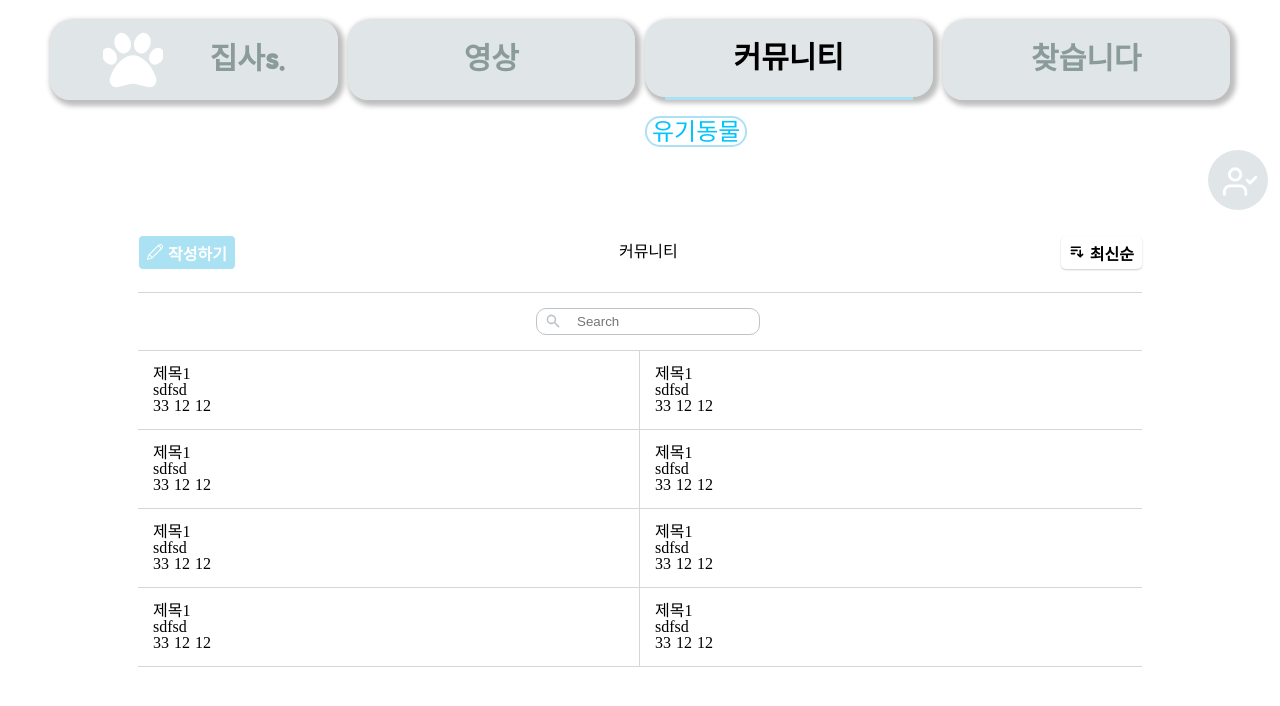
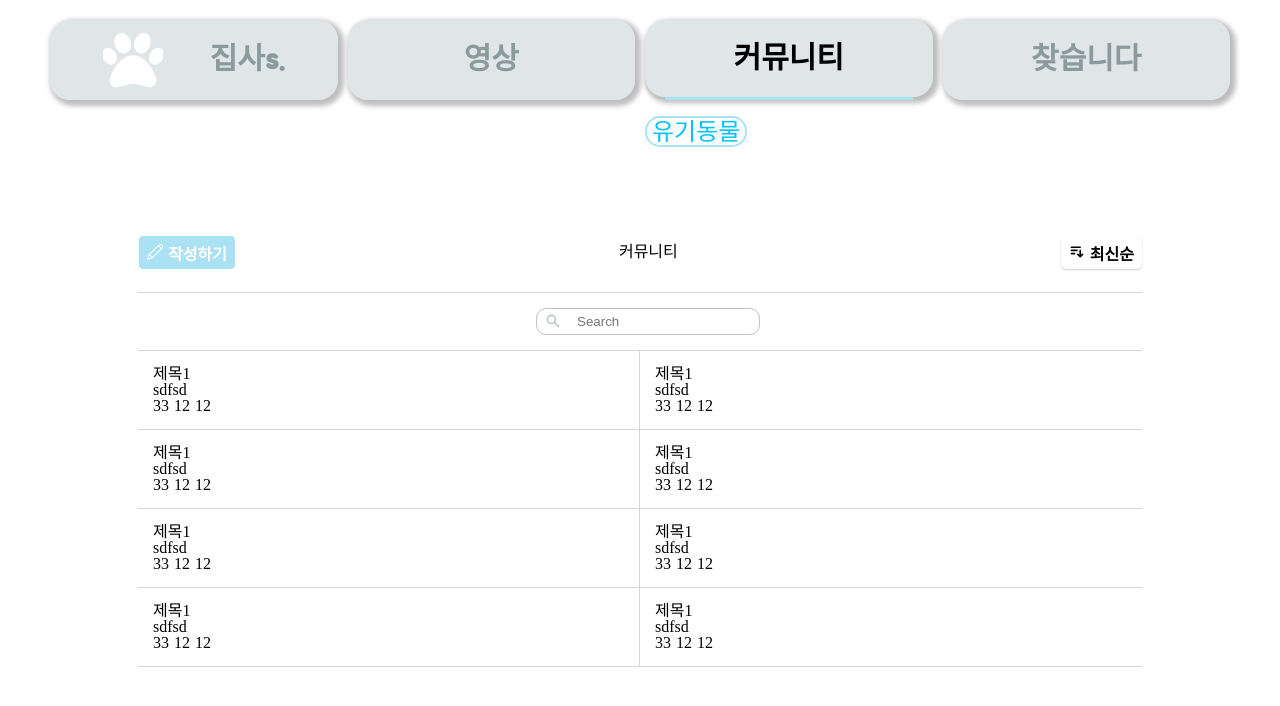
Before and after one commit to kangilbin/CompanionFront, a Next.js app: page /community in a window 1280 px wide. Shown: the top 706 px of the page. Built offline with nearby package versions, Linux system fonts and the light colour scheme; a web font is replaced by a local one.

Commit message:
내정보 숨김

```diff
--- a/components/NavBar.tsx
+++ b/components/NavBar.tsx
@@ -197,7 +197,7 @@ export default function NavBar() {
         </Link>
       </SubTab>
 
-      <Nav
+      {/* <Nav
         initial={false}
         variants={sidebar1}
         animate={isOpen ? "open" : "closed"}
@@ -207,7 +207,7 @@ export default function NavBar() {
 
         <UserNav />
         <MenuToggle toggle={() => toggleOpen()} isOpen={isOpen} />
-      </Nav>
+      </Nav> */}
     </Menu>
   );
 }
```
